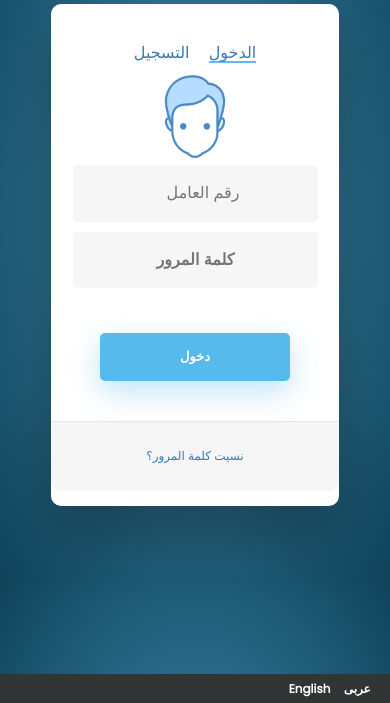
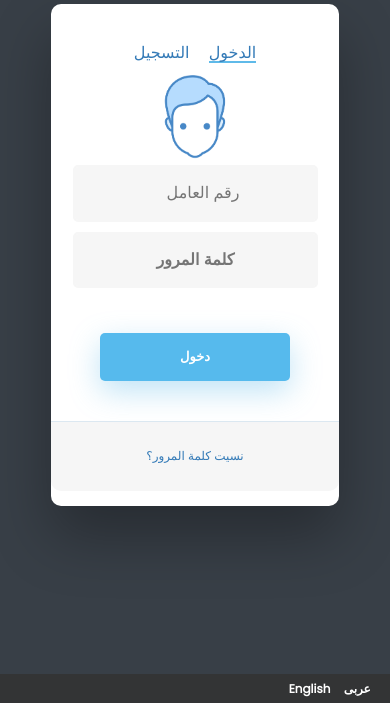
Before and after one commit to MohamedMaher/gpcmobileapp, a plain HTML site: page siginin.html in a window 390 px wide. Shown: the part 141-844 px from the top of the page. Drawn offline with nearby package versions, Linux system fonts and the light colour scheme; some packages are replaced by stand-ins of ours.

Commit message:
Chaneg background color of all pages

```diff
--- a/siginin.html
+++ b/siginin.html
@@ -80,12 +80,14 @@
     }
 
     .bg {
-      background: radial-gradient(#4594b7, #0e435a);
-      /*height: 100%;*/
-      /* Center and scale the image nicely */
-      background-position: center;
-      background-size: cover;
-    }
+			height: 100%;
+			background-repeat: no-repeat;
+			background-attachment: fixed;
+		}
+
+		.bg {
+			background-color: #383f47;
+		}
 
     a {
       /*color: #92badd;*/
```
Also changed, not shown: homee.html (+0 -1 lines), index.html (+13 -11 lines), register.html (+6 -12 lines).
